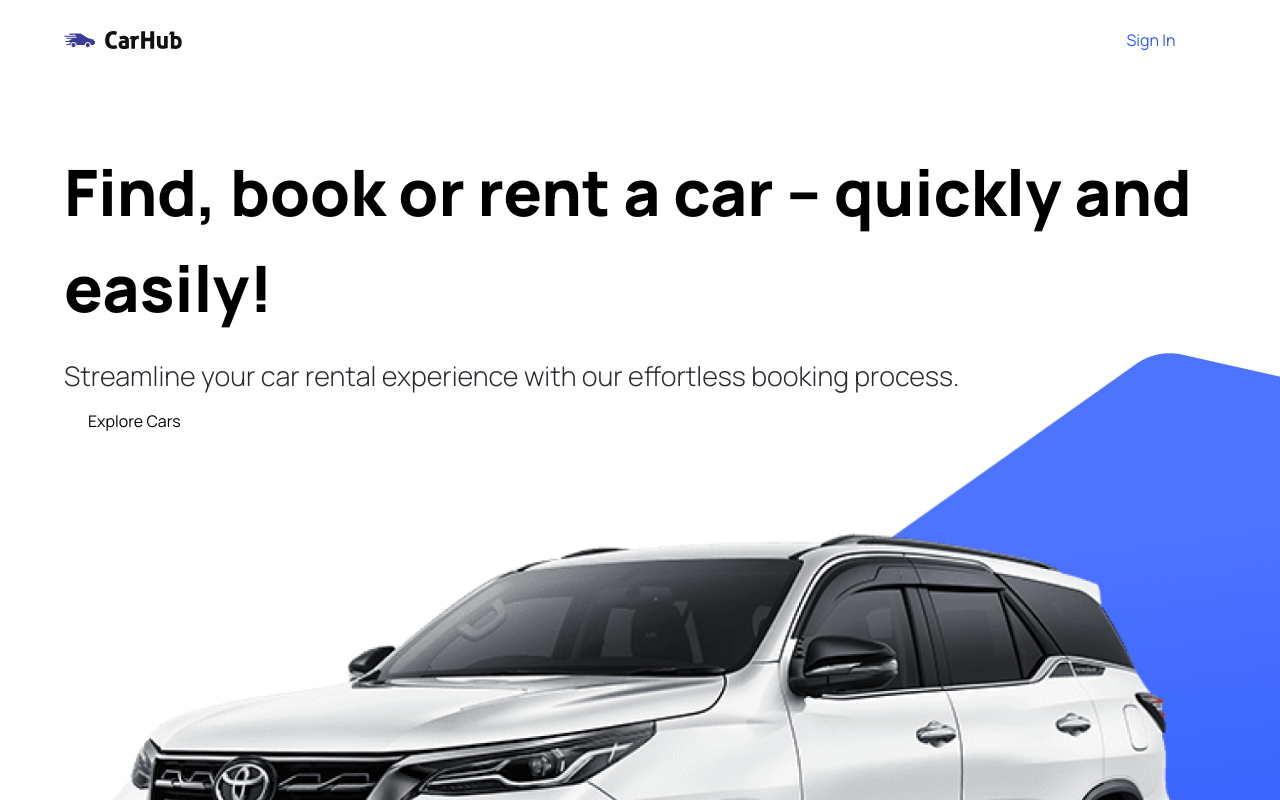
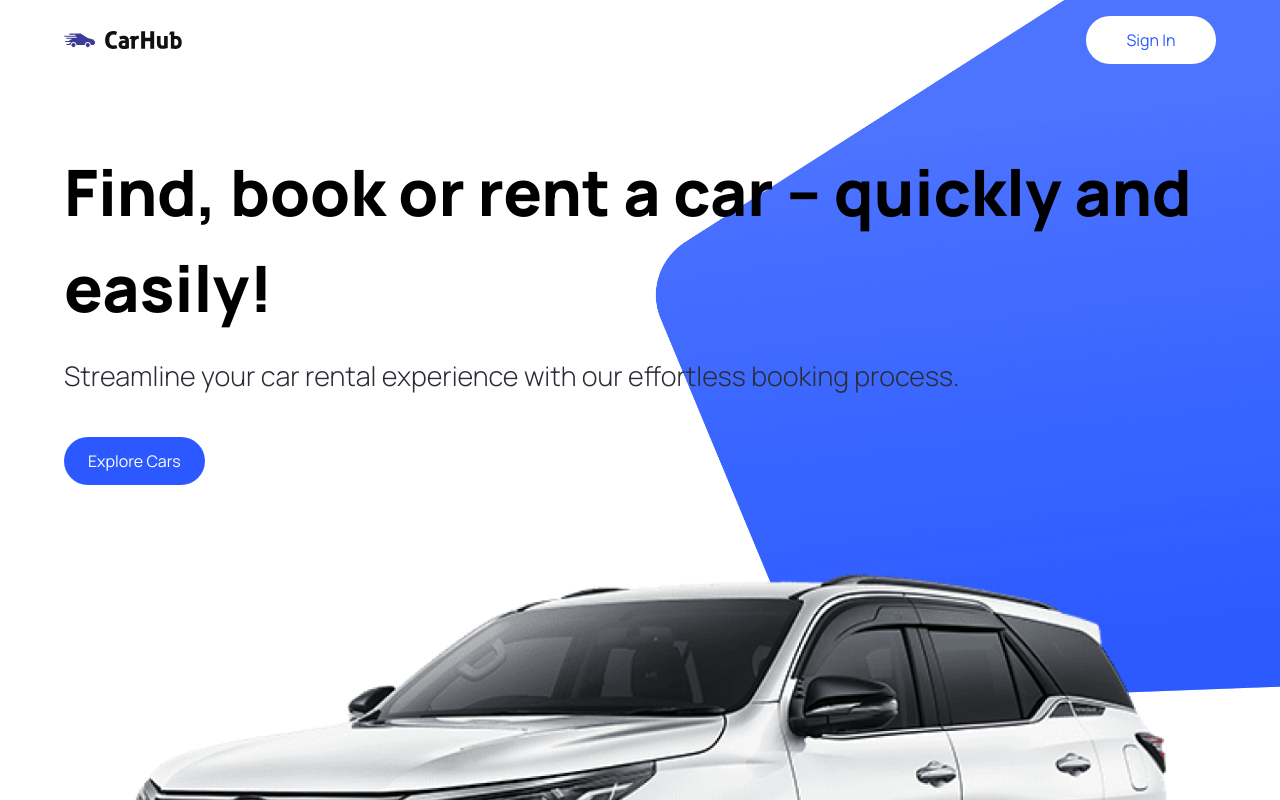
Before and after one commit to joziasmartini/car-shop-next, a Next.js app: page / in a window 1280 px wide. Shown: the top 800 px of the page. Built offline with nearby package versions, Linux system fonts and the light colour scheme.

Commit message:
fix: hero background overlay

```diff
--- a/components/Hero.tsx
+++ b/components/Hero.tsx
@@ -20,16 +20,16 @@ export default function Hero() {
 
         <CustomButton
           title="Explore Cars"
-          containerStyles="bg-primary-blue text-white rounded-full mt-10"
-          handleClick={handleScrool}
+          styles="bg-primary-blue text-white rounded-full mt-10"
+          onClick={handleScrool}
         />
 
         <div className="hero__image-container">
           <div className="hero__image">
             <Image src="/hero.png" alt="Hero" fill className="object-contain" />
+          </div>
 
-            <div className="hero__image-overlay"></div>
-          </div>
+          <div className="hero__image-overlay"></div>
         </div>
       </div>
     </div>
```
